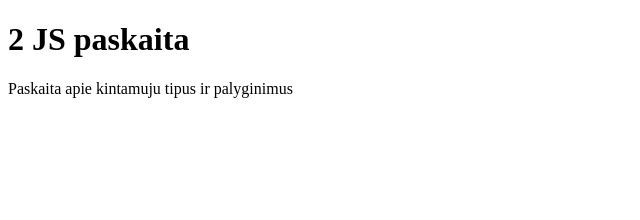
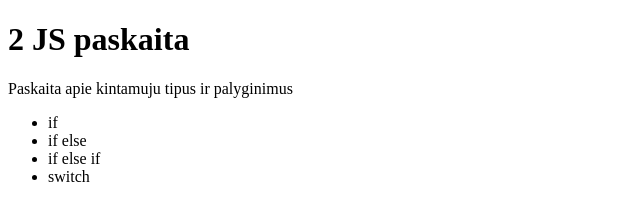
Before and after one commit to MariusCodeAcademy/feu5-2_JS_kintTypes_conditionals_if_else, a plain HTML site: page index.html in a window 1280 px wide. Shown: the whole page, without its empty margins (0-640 px from the left). Drawn offline with Linux system fonts and the light colour scheme.

Commit message:
condiional sarasas

```diff
--- a/index.html
+++ b/index.html
@@ -14,6 +14,14 @@
   <p>Paskaita apie kintamuju tipus ir palyginimus</p>
 
 
+  <ul>
+    <li>if</li>
+    <li>if else</li>
+    <li>if else if</li>
+    <li>switch</li>
+  </ul>
+
+
 </body>
 
 </html>
```
